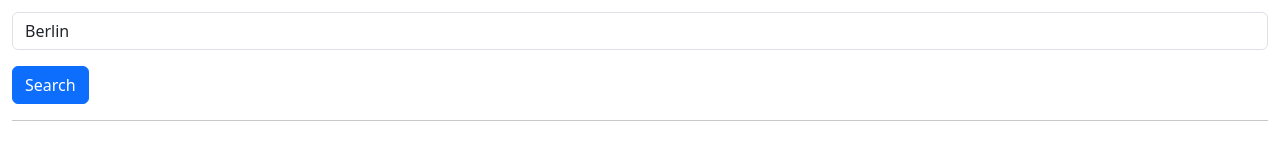
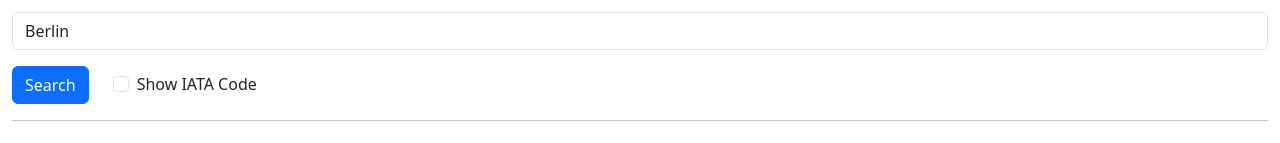
Before and after one commit to danielmurrmann/flight-app-essentials, an Angular app: page / in a window 1280 px wide. Shown: the part 209-352 px from the top of the page. Built offline with nearby package versions, Linux system fonts and the light colour scheme.

Commit message:
402 - Implement the City Pipe

```diff
--- a/src/app/flight-search-view/flight-search-view.html
+++ b/src/app/flight-search-view/flight-search-view.html
@@ -10,7 +10,19 @@
   <input class="form-control" id="to" [(ngModel)]="to">
 </div>
 
-<button type="button" class="btn btn-primary" [disabled]="!from || !to" (click)="search()">Search</button>
+<div class="row align-items-center">
+  <div class="col-auto">
+    <button type="button" class="btn btn-primary" [disabled]="!from || !to" (click)="search()">Search</button>
+  </div>
+  <div class="col">
+    <div class="form-check">
+      <input class="form-check-input" type="checkbox" id="showIata" [(ngModel)]="showIata">
+      <label class="form-check-label" for="showIata">
+        Show IATA Code
+      </label>
+    </div>
+  </div>
+</div>
 
 <hr>
 
@@ -29,8 +41,8 @@
     @for(flight of flights; track flight.id) {
     <tr (click)="selectFlight(flight)" [class.table-active]="selectedFlight === flight">
       <th>{{flight.id}}</th>
-      <td>{{flight.from}}</td>
-      <td>{{flight.to}}</td>
+      <td>{{flight.from | city:(showIata ? 'IATA' : 'Airport')}}</td>
+      <td>{{flight.to | city:(showIata ? 'IATA' : 'Airport')}}</td>
       <td>{{flight.date | date:'dd.MM.yyyy HH:mm'}}</td>
       <td>{{flight.delayed}}</td>
     </tr>
--- a/src/app/flight-search-view/flight-search-view.ts
+++ b/src/app/flight-search-view/flight-search-view.ts
@@ -4,10 +4,11 @@ import { FormsModule } from '@angular/forms';
 import { FlightService } from './flight-service';
 import { DefaultFlightService } from './default-flight-service';
 import { DatePipe } from '@angular/common';
+import { CityPipe } from '../util/city-pipe';
 
 @Component({
   selector: 'app-flight-search-view',
-  imports: [FormsModule, DatePipe],
+  imports: [FormsModule, DatePipe, CityPipe],
   templateUrl: './flight-search-view.html',
   providers: [
     { provide: FlightService, useClass: DefaultFlightService }
@@ -16,6 +17,8 @@ import { DatePipe } from '@angular/common';
 export class FlightSearchView {
   from = 'Wien';
   to = 'Berlin';
+
+  showIata = false;
 
   flights: Flight[] = [];
   selectedFlight: Flight | null = null;
--- /dev/null
+++ b/src/app/util/city-pipe.ts
@@ -0,0 +1,27 @@
+import { Pipe, PipeTransform } from '@angular/core';
+
+@Pipe({
+  name: 'city'
+})
+export class CityPipe implements PipeTransform {
+
+  transform(value: string, format: 'IATA' | 'Airport' = 'Airport'): string {
+    let resultAirportName = value;
+    let resultIataCode = value;
+
+    switch(value) {
+      case 'Wien':
+        resultAirportName = 'Wien Schwechat';
+        resultIataCode = 'VIE';
+        break;
+      case 'Berlin':
+        resultAirportName = 'Berlin Brandenburg International';
+        resultIataCode = 'BER';
+        break;
+    }
+
+    if(format === 'Airport') return resultAirportName;
+    else return resultIataCode;
+  }
+
+}
```
